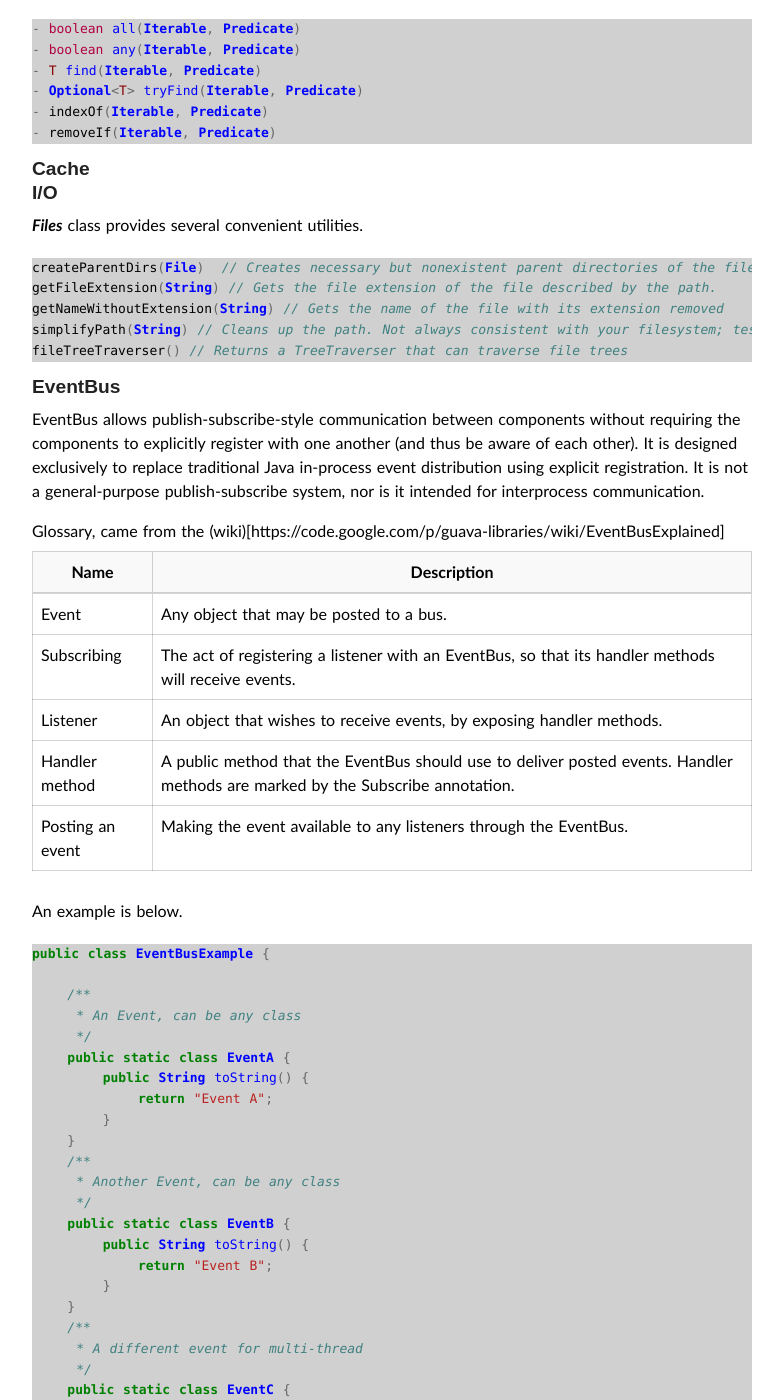
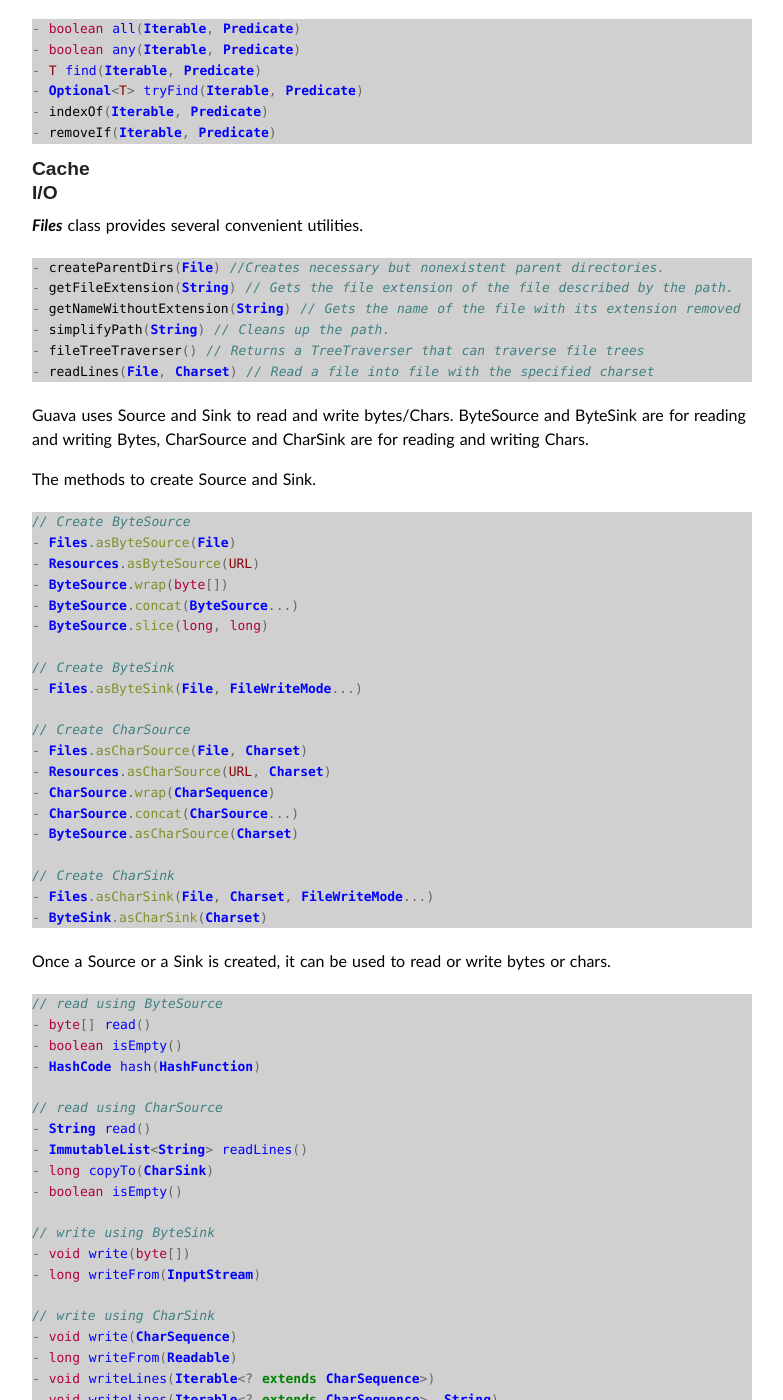
Before and after one commit to lchenn/linchen04.github.io, a Jekyll site: the page built from _posts/2014-10-21-learning-guava.md, in a window 1280 px wide and 1400 px high, scrolled down 6392 px. Shown: the whole window, without its empty margins (248-1031 px from the left). Built offline with Jekyll 4.4.1, drawn with Linux system fonts in a browser that asks for light colours; some web fonts are replaced; Markdown is read by kramdown in place of the engine named in the settings; comment, search, counter and statistics services are not loaded; some of the changed text lies outside the part shown.

Commit message:
Adding content for I/O

````diff
--- a/_posts/2014-10-21-learning-guava.md
+++ b/_posts/2014-10-21-learning-guava.md
@@ -340,11 +340,85 @@
 ***Files*** class provides several convenient utilities.
 
 ```java
-createParentDirs(File)  // Creates necessary but nonexistent parent directories of the file.
-getFileExtension(String) // Gets the file extension of the file described by the path.
-getNameWithoutExtension(String) // Gets the name of the file with its extension removed
-simplifyPath(String) // Cleans up the path. Not always consistent with your filesystem; test carefully!
-fileTreeTraverser() // Returns a TreeTraverser that can traverse file trees
+- createParentDirs(File) //Creates necessary but nonexistent parent directories.
+- getFileExtension(String) // Gets the file extension of the file described by the path.
+- getNameWithoutExtension(String) // Gets the name of the file with its extension removed
+- simplifyPath(String) // Cleans up the path.
+- fileTreeTraverser() // Returns a TreeTraverser that can traverse file trees
+- readLines(File, Charset) // Read a file into file with the specified charset
+```
+
+Guava uses Source and Sink to read and write bytes/Chars. ByteSource and ByteSink are for reading and writing Bytes, CharSource and CharSink are for reading and writing Chars.
+
+The methods to create Source and Sink.
+
+```java
+// Create ByteSource
+- Files.asByteSource(File)
+- Resources.asByteSource(URL)
+- ByteSource.wrap(byte[])
+- ByteSource.concat(ByteSource...)
+- ByteSource.slice(long, long)
+
+// Create ByteSink
+- Files.asByteSink(File, FileWriteMode...)
+
+// Create CharSource
+- Files.asCharSource(File, Charset)
+- Resources.asCharSource(URL, Charset)
+- CharSource.wrap(CharSequence)
+- CharSource.concat(CharSource...)
+- ByteSource.asCharSource(Charset)
+
+// Create CharSink
+- Files.asCharSink(File, Charset, FileWriteMode...)
+- ByteSink.asCharSink(Charset)
+```
+
+Once a Source or a Sink is created, it can be used to read or write bytes or chars.
+
+```java
+// read using ByteSource
+- byte[] read()
+- boolean isEmpty()
+- HashCode hash(HashFunction)
+
+// read using CharSource
+- String read()
+- ImmutableList<String> readLines()
+- long copyTo(CharSink)
+- boolean isEmpty()
+
+// write using ByteSink
+- void write(byte[])
+- long writeFrom(InputStream)
+
+// write using CharSink
+- void write(CharSequence)
+- long writeFrom(Readable)
+- void writeLines(Iterable<? extends CharSequence>)
+- void writeLines(Iterable<? extends CharSequence>, String)
+
+```
+
+Examples of using Sink and Source.
+
+```java
+// Read the lines of a UTF-8 text file
+ImmutableList<String> lines = Files.asCharSource(file, Charsets.UTF_8).readLines();
+
+// Count distinct word occurrences in a file
+Multiset<String> wordOccurrences = HashMultiset.create(
+  Splitter.on(CharMatcher.WHITESPACE)
+    .trimResults()
+    .omitEmptyStrings()
+    .split(Files.asCharSource(file, Charsets.UTF_8).read()));
+
+// SHA-1 a file
+HashCode hash = Files.asByteSource(file).hash(Hashing.sha1());
+
+// Copy the data from a URL to a file
+Resources.asByteSource(url).copyTo(Files.asByteSink(file));
 ```
 
 
````
